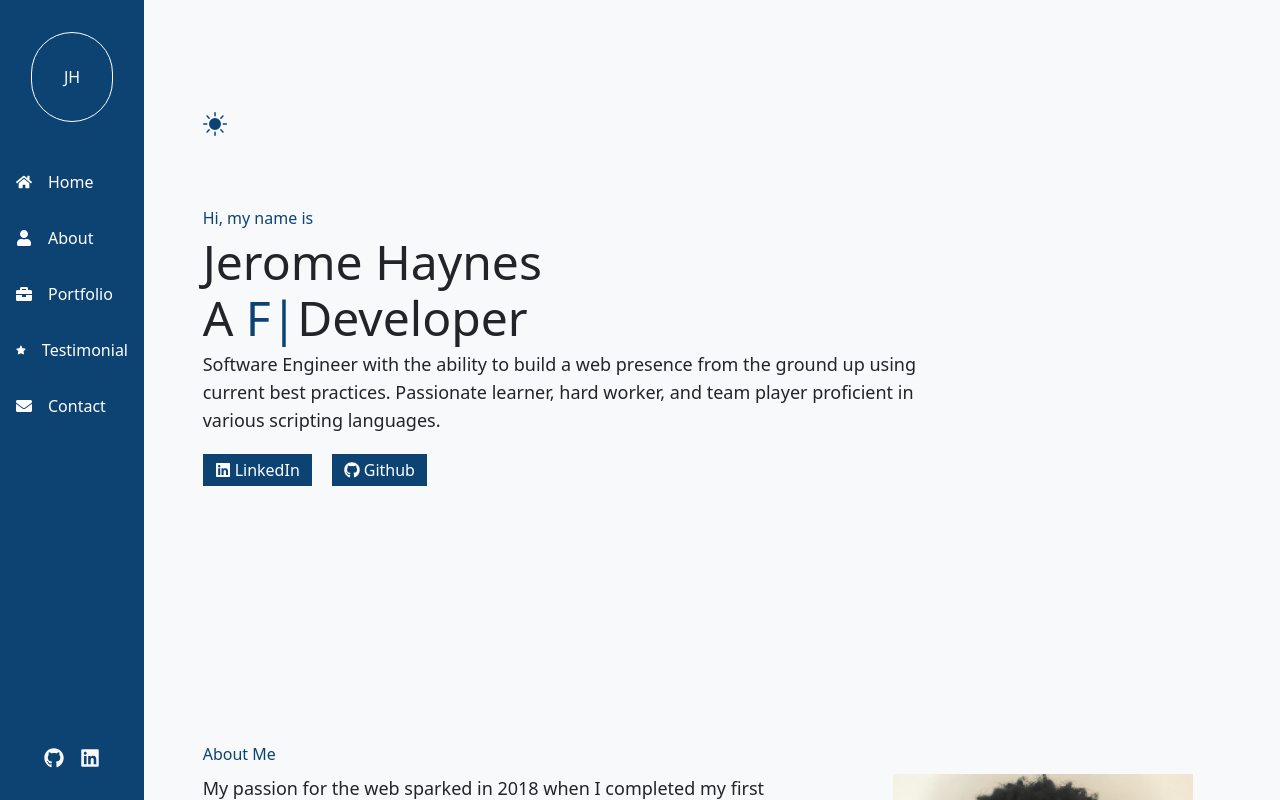
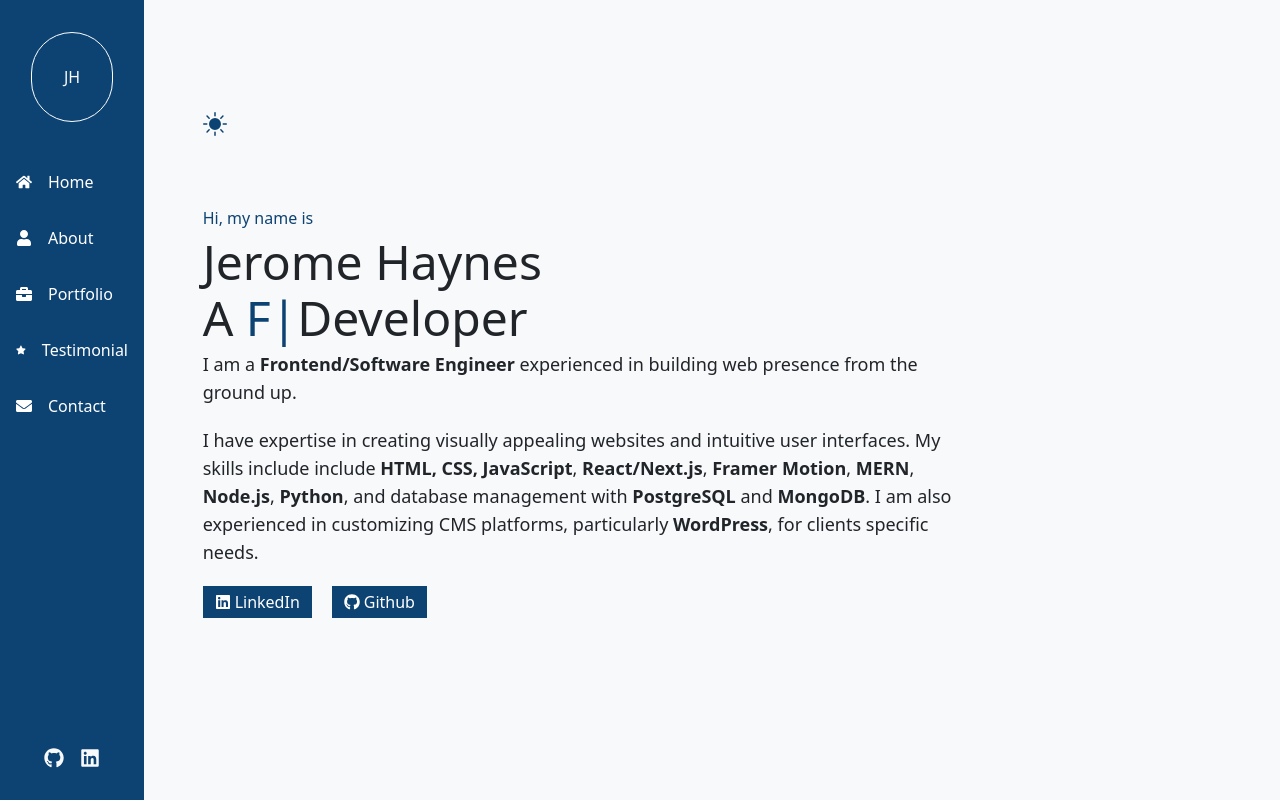
Before and after one commit to dev-rome/v3, a Next.js app: page / in a window 1280 px wide. Both pictures are taken after a click on the button "Enter". Shown: the top 800 px of the page. Built offline with nearby package versions, Linux system fonts and the light colour scheme.

Commit message:
change hero text

```diff
--- a/src/components/hero/Hero.tsx
+++ b/src/components/hero/Hero.tsx
@@ -38,9 +38,18 @@ export default function Hero() {
         Developer
       </h2>
       <p className="md:max-w-3xl text-[#212529] dark:text-[#f8f9fa] md:text-lg mb-5">
-        Software Engineer with the ability to build a web presence from the
-        ground up using current best practices. Passionate learner, hard worker,
-        and team player proficient in various scripting languages.
+        I am a <strong>Frontend/Software Engineer</strong> experienced in
+        building web presence from the ground up.
+      </p>
+      <p className="md:max-w-3xl text-[#212529] dark:text-[#f8f9fa] md:text-lg mb-5">
+        I have expertise in creating visually appealing websites and intuitive
+        user interfaces. My skills include include{" "}
+        <strong>HTML, CSS, JavaScript</strong>, <strong>React/Next.js</strong>,{" "}
+        <strong>Framer Motion</strong>, <strong>MERN</strong>,{" "}
+        <strong>Node.js</strong>, <strong>Python</strong>, and database
+        management with <strong>PostgreSQL</strong> and <strong>MongoDB</strong>
+        . I am also experienced in customizing CMS platforms, particularly{" "}
+        <strong>WordPress</strong>, for clients specific needs.
       </p>
 
       <div className="flex gap-5 text-white">
```
